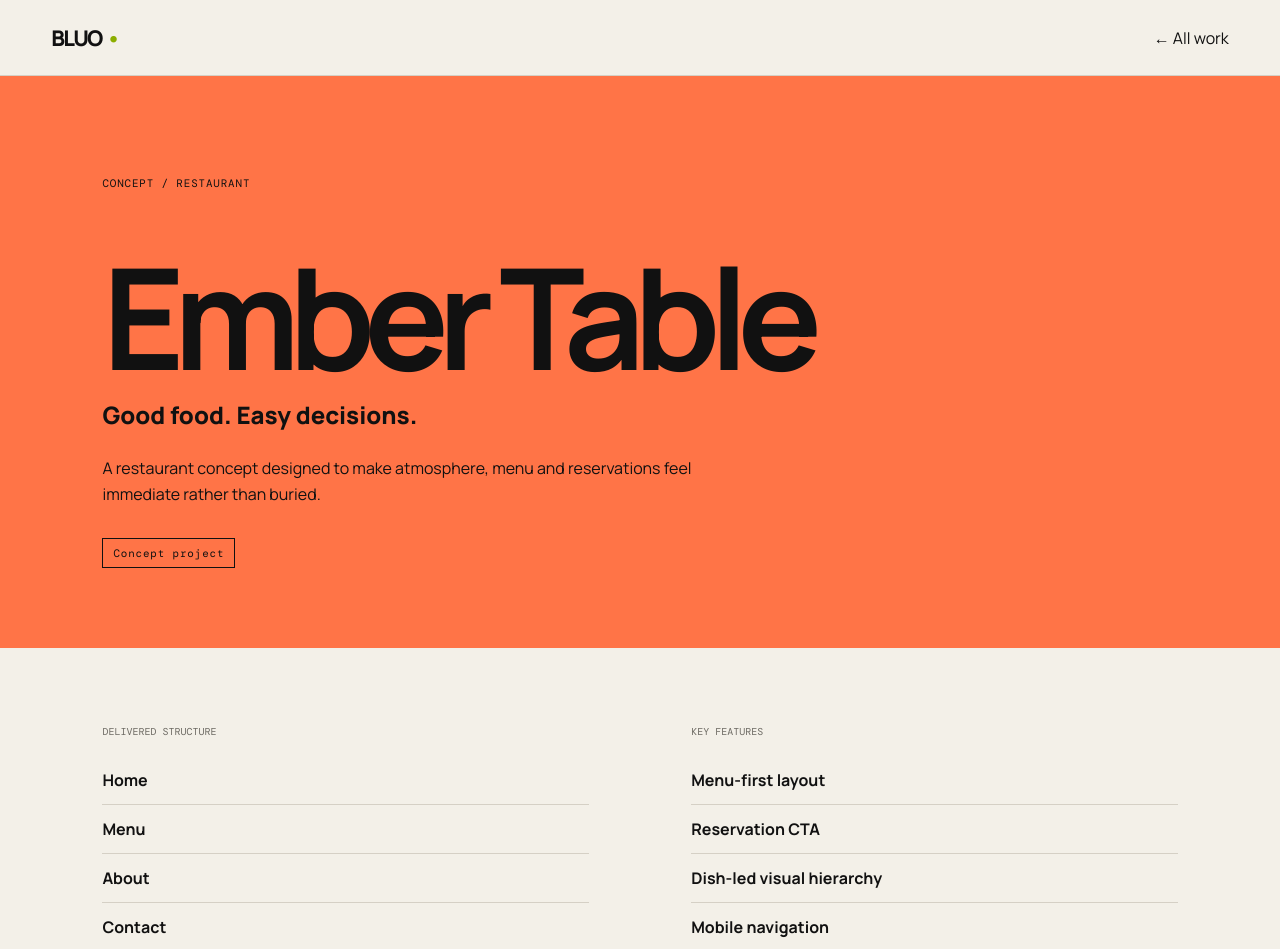
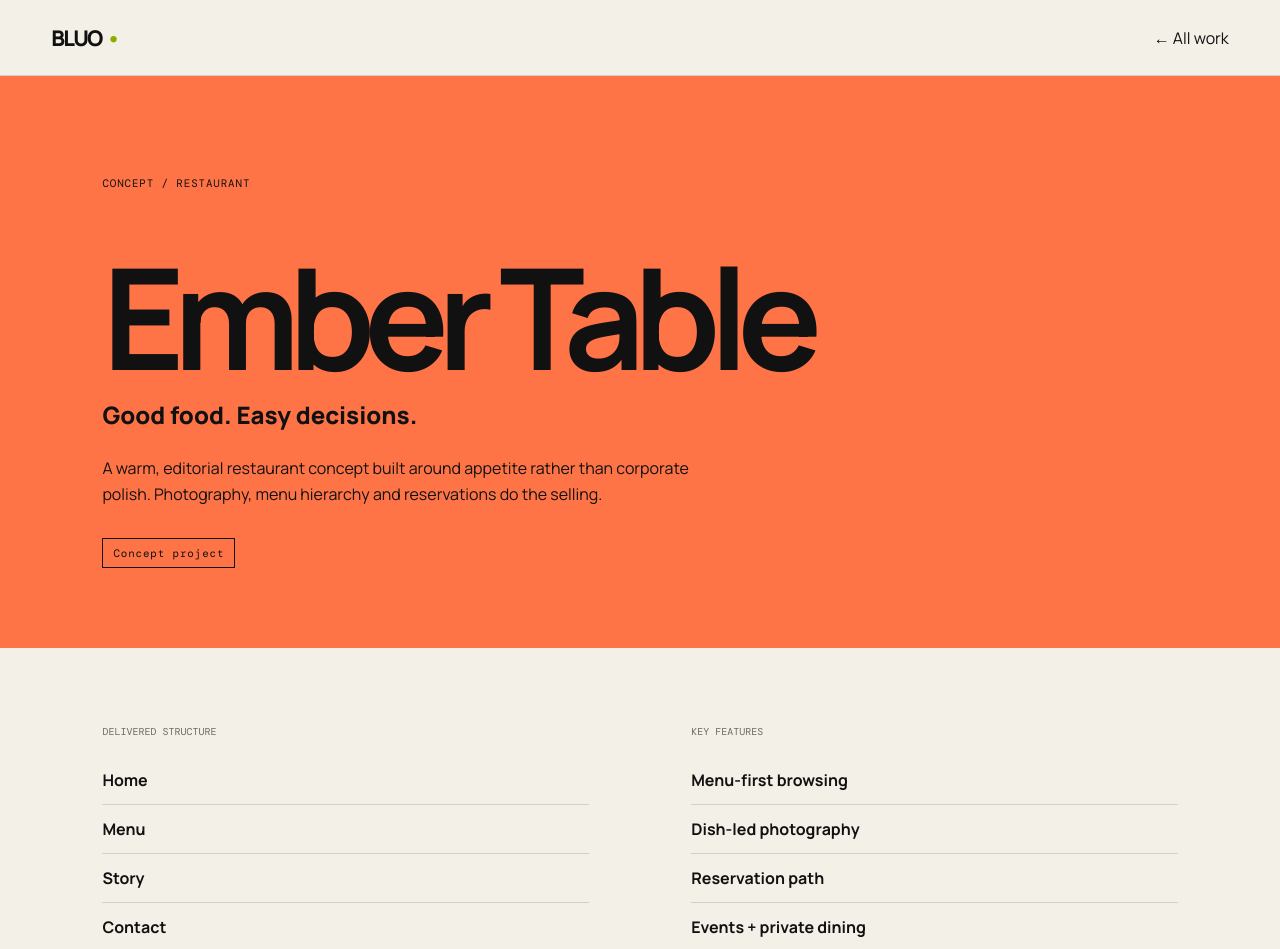
Before and after one commit to freddieley/Website-portfolio, a Next.js app: page /work/ember-table in a window 1280 px wide. Shown: the top 949 px of the page. Built offline with nearby package versions, Linux system fonts and the light colour scheme.

Commit message:
Differentiate concept project directions

```diff
--- a/app/projects.ts
+++ b/app/projects.ts
@@ -1,6 +1,7 @@
-export type Project={slug:string;category:string;title:string;tagline:string;description:string;accent:string;pages:string[];features:string[];status:string};
+export type Project={slug:string;category:string;title:string;tagline:string;description:string;accent:string;pages:string[];features:string[];status:string;eyebrow:string;cta:string;stats:string[]};
 export const projects:Project[]=[
-{slug:"northline-barbers",category:"Concept / Barber",title:"Northline Barbers",tagline:"Sharp cuts. Simple booking.",description:"A confident local-barber concept built around quick decisions, strong typography and a frictionless booking path.",accent:"lime",pages:["Home","Services","About","Contact"],features:["Mobile-first booking CTA","Service menu","Location + opening hours","Fast enquiry path"],status:"Concept project"},
-{slug:"ember-table",category:"Concept / Restaurant",title:"Ember Table",tagline:"Good food. Easy decisions.",description:"A restaurant concept designed to make atmosphere, menu and reservations feel immediate rather than buried.",accent:"orange",pages:["Home","Menu","About","Contact"],features:["Menu-first layout","Reservation CTA","Dish-led visual hierarchy","Mobile navigation"],status:"Concept project"},
-{slug:"forgeworks",category:"Concept / Trades",title:"Forgeworks",tagline:"Turn searches into enquiries.",description:"A trades concept focused on credibility, proof and getting a visitor from search result to enquiry without friction.",accent:"blue",pages:["Home","Services","Projects","Contact"],features:["Trust signals","Service cards","Project proof","Enquiry-first CTA"],status:"Concept project"}];
+{slug:"northline-barbers",category:"Concept / Barber",title:"Northline Barbers",tagline:"Sharp cuts. Simple booking.",description:"A confident, street-level barber concept where the work is the hero. The experience is deliberately quick: see the cuts, choose a service, find the shop and book.",accent:"lime",eyebrow:"CUTS / GROOMING / SOUTHAMPTON",cta:"Book a chair",pages:["Home","Services","Gallery","Contact"],features:["Visual cut gallery","Service + price grid","Sticky booking CTA","Location + opening hours"],status:"Concept project",stats:["12 styles","From £22","Open 7 days"]},
+{slug:"ember-table",category:"Concept / Restaurant",title:"Ember Table",tagline:"Good food. Easy decisions.",description:"A warm, editorial restaurant concept built around appetite rather than corporate polish. Photography, menu hierarchy and reservations do the selling.",accent:"orange",eyebrow:"DINNER / WINE / WEEKEND",cta:"Reserve a table",pages:["Home","Menu","Story","Contact"],features:["Menu-first browsing","Dish-led photography","Reservation path","Events + private dining"],status:"Concept project",stats:["Seasonal menu","7 days","Book online"]},
+{slug:"forgeworks",category:"Concept / Trades",title:"Forgeworks",tagline:"Turn searches into enquiries.",description:"A practical trades concept designed for the moment someone needs help. Strong proof, clear services, project examples and a quote path remove hesitation.",accent:"blue",eyebrow:"BUILD / REPAIR / MAINTAIN",cta:"Request a quote",pages:["Home","Services","Projects","Contact"],features:["Trust + accreditation bar","Service comparison","Before / after projects","Quote-first conversion path"],status:"Concept project",stats:["20+ years","Free quotes","Local team"]}
+];
 export const getProject=(slug:string)=>projects.find(p=>p.slug===slug);
```
